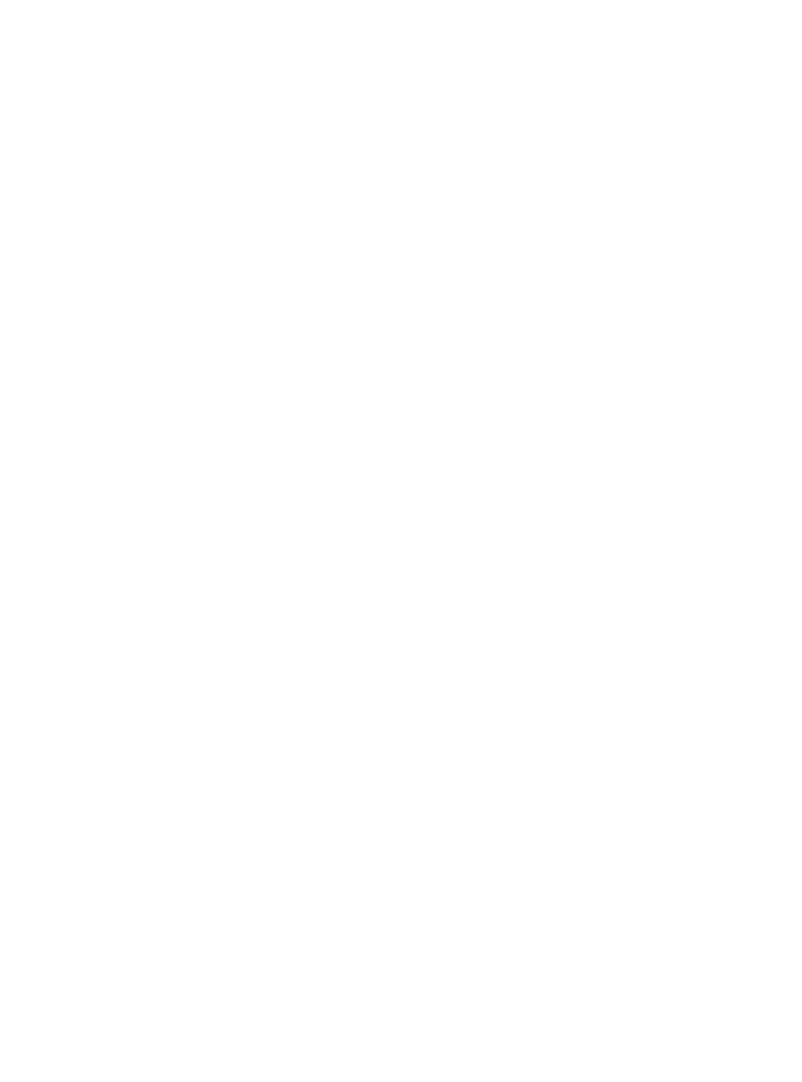
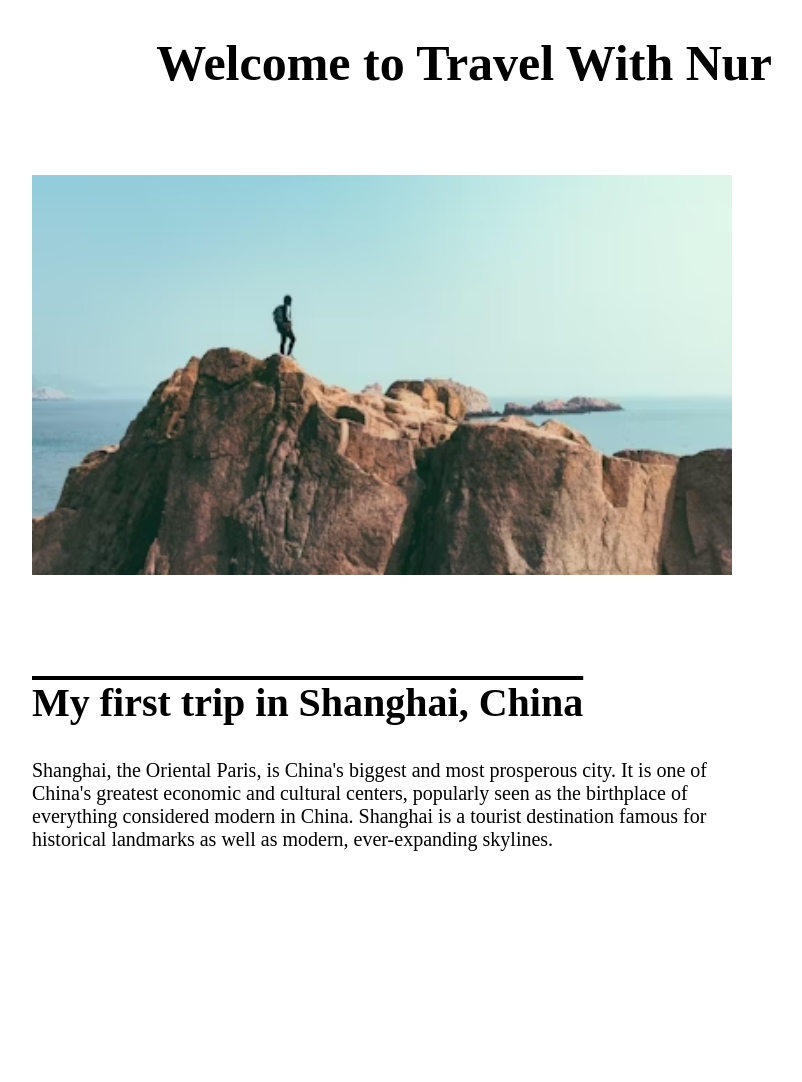
Before and after one commit to NureAlam68/first-github-repo, a plain HTML site: page index.html in a window 1280 px wide. Shown: the whole page, without its empty margins (176-978 px from the left). Before the commit the page ends 800 px from the top, so only its background shows below. Drawn offline with Linux system fonts and the light colour scheme.

Commit message:
added new blog

```diff
--- /dev/null
+++ b/Styles/style.css
@@ -0,0 +1,27 @@
+h1{
+    text-align: center;
+    font-size: 50px;
+}
+
+img{
+    height: 400px;
+    margin-left: 200px;
+    margin-top: 50px;
+    width: 700px;
+}
+
+.done{
+    height: 400px;
+    margin-left: 200px;
+    margin-top: 100px;
+    width: 700px;
+}
+
+h2{
+    font-size: 40px;
+    text-decoration: overline;
+}
+
+p{
+    font-size: 20px;
+}
--- a/index.html
+++ b/index.html
@@ -3,9 +3,18 @@
 <head>
     <meta charset="UTF-8">
     <meta name="viewport" content="width=device-width, initial-scale=1.0">
-    <title>My first github repo</title>
+    <title>My Travel Blog</title>
+    <link rel="shortcut icon" href="Images/download.jpeg" type="image/x-icon">
+    <link rel="stylesheet" href="Styles/style.css">
 </head>
 <body>
-
+    <div>
+        <h1>Welcome to Travel With Nur</h1>
+        <img src="Styles/photo-1492133969098-09ba49699f47.avif" alt="image">
+    </div>
+    <div class="done">
+        <h2>My first trip in Shanghai, China</h2>
+        <p>Shanghai, the Oriental Paris, is China's biggest and most prosperous city. It is one of China's greatest economic and cultural centers, popularly seen as the birthplace of everything considered modern in China. Shanghai is a tourist destination famous for historical landmarks as well as modern, ever-expanding skylines.</p>
+    </div>
 </body>
 </html>
```
Also changed, not shown: Images/download.jpeg (added), Styles/photo-1492133969098-09ba49699f47.avif (added).
